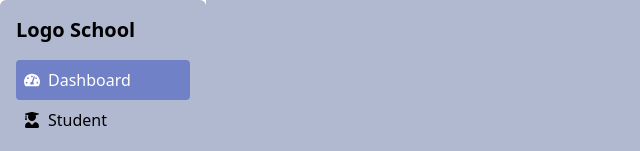
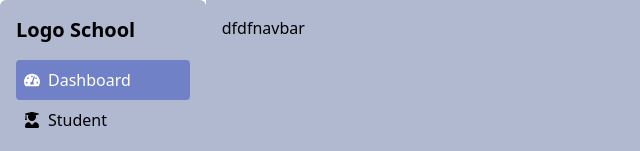
Before and after one commit to sujansijakhow/School-System, a React (Vite) app: page / in a window 1280 px wide. Shown: the top 151 px of the page, without its empty margins (0-640 px from the left). Built offline with nearby package versions, Linux system fonts and the light colour scheme.

Commit message:
input implemented

```diff
--- a/src/components/Navbar.jsx
+++ b/src/components/Navbar.jsx
@@ -3,12 +3,14 @@ import React from 'react'
 const Navbar = () => {
   return (
     <div className='bg-[#B0B9D0] p-4 text-black flex h-[50] w-full'>
+      dfdf
         <div>
-            <input type="text" />
+            {/* <input type="text" /> */}
+            navbar
 
         </div>
     </div>
   )
 }
 
-export default Navbar
+export default Navbar;
```
